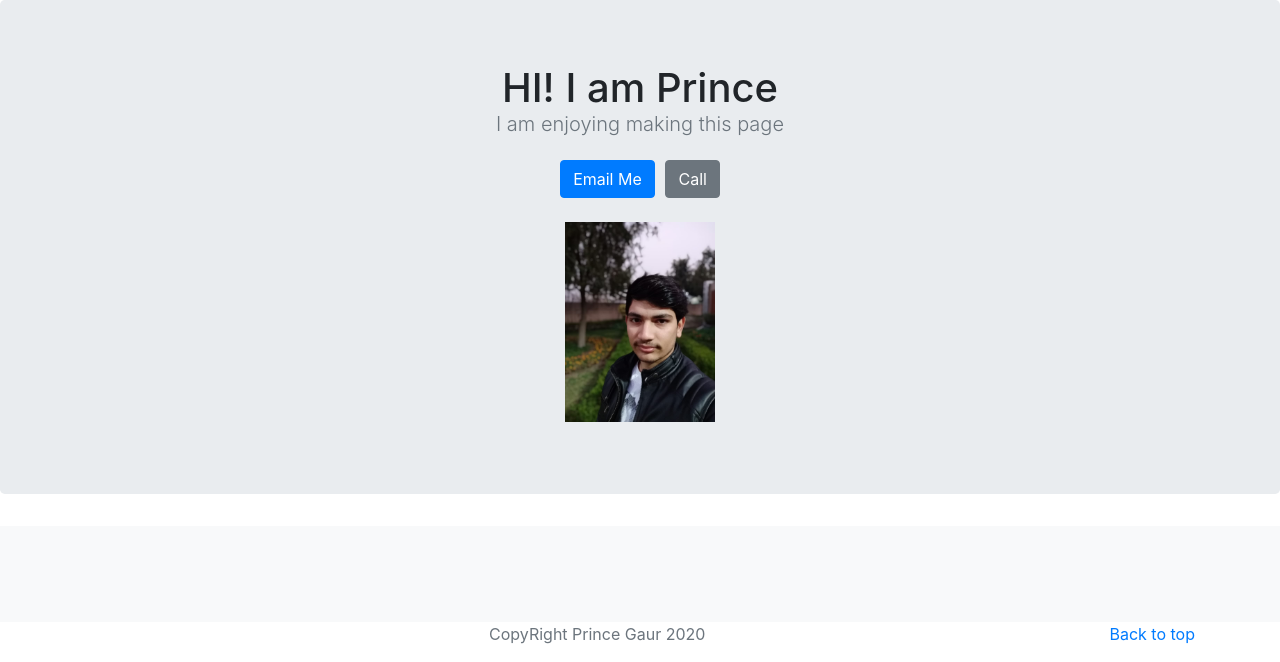
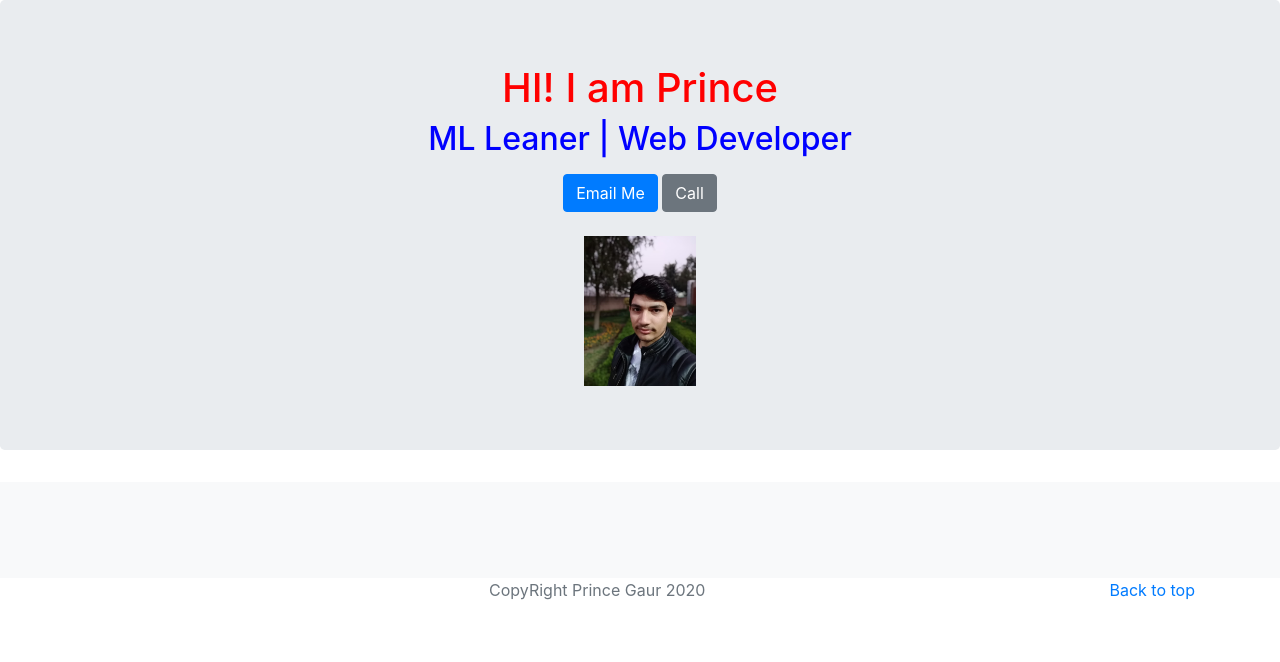
Before and after one commit to proxy707/portfolio, a Django app: page / in a window 1280 px wide. Shown: the part 56-718 px from the top of the page. Run offline with Django 3.2, Linux system fonts and the light colour scheme; data that the repository does not hold is empty; some libraries are stand-ins or nearby versions.

Commit message:
files changed

```diff
--- a/blog/templates/blogs/allblogs.html
+++ b/blog/templates/blogs/allblogs.html
@@ -70,7 +70,7 @@
 
 <main role="main">
 <div class="container">
-<h1 class="text-center pt-50">Welcome to Prince's Blog</h1>
+<h1 class="text-center pt-50">I have completed over 10+ projects successfully!</h1>
 <br />
 <br />
 <h2> Latest Posts </h2>
@@ -80,7 +80,7 @@
 <a href="{% url 'detail' blog.id %}"><h3>{{blog.title}}</h3></a>
 {{blog.pub_date_pretty}}
 <br />
-<img class=".img-fluid" src="{{blog.image.url}}" height=200 width=200/>
+<img class=".img-fluid" src="{{blog.image.url}}" height=2000 width=200/>
 <br />
 <p>{{blog.summary}}</p>
 {% endfor %}
--- a/blog/templates/blogs/detail.html
+++ b/blog/templates/blogs/detail.html
@@ -61,7 +61,7 @@
         <a class="nav-link" href="{% static "Prince's Resume.pdf" %}">Resume</a>
       </li>
       <li class="nav-item">
-        <a class="nav-link active" href="{% url 'allblogs' %}">Blog</a>
+        <a class="nav-link active" href="{% url 'allblogs' %}">Projects</a>
       </li>
     </ul>
   </div>
--- a/jobs/templates/jobs/home.html
+++ b/jobs/templates/jobs/home.html
@@ -72,13 +72,13 @@
 
   <section class="jumbotron text-center">
     <div class="container">
-      <h1>HI! I am Prince
-      <p class="lead text-muted">I am enjoying making this page</p>
+      <h1><span style="color: red">HI! I am Prince</span></h1>
+      <h2><span style="color: blue">ML Leaner | Web Developer</span></h2>
       <p>
         <a href="mailto:princegaur1998@gmail.com" class="btn btn-primary my-2">Email Me</a>
         <a href="#" class="btn btn-secondary my-2">Call</a>
       </p>
-      <img src="{% static 'IMG-20190203-WA0003.jpg' %}" height="200" .topright/>
+      <img src="{% static 'IMG-20190203-WA0003.jpg' %}" height="150" .topright/>
     </div>
   </section>
 
```
